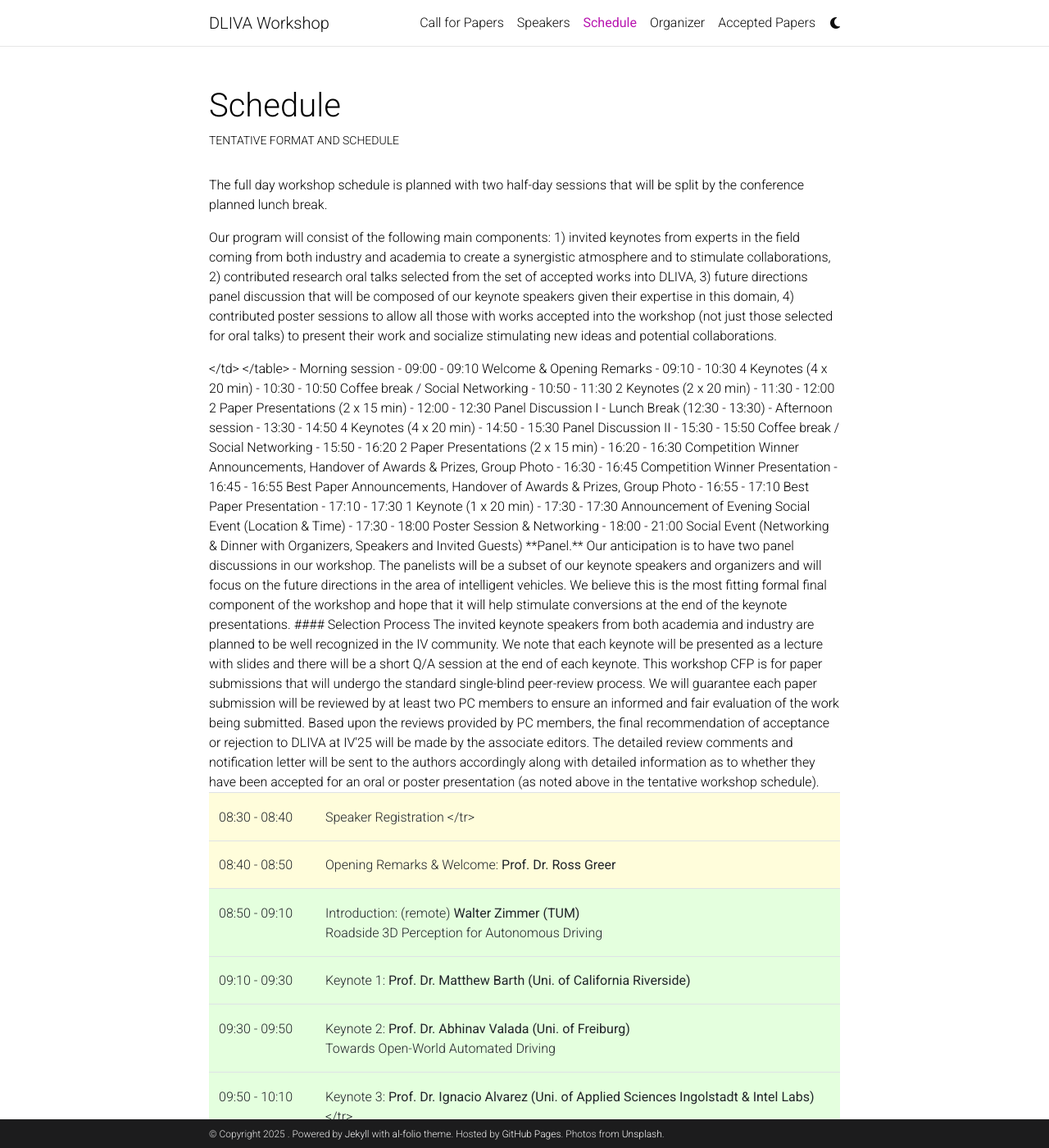
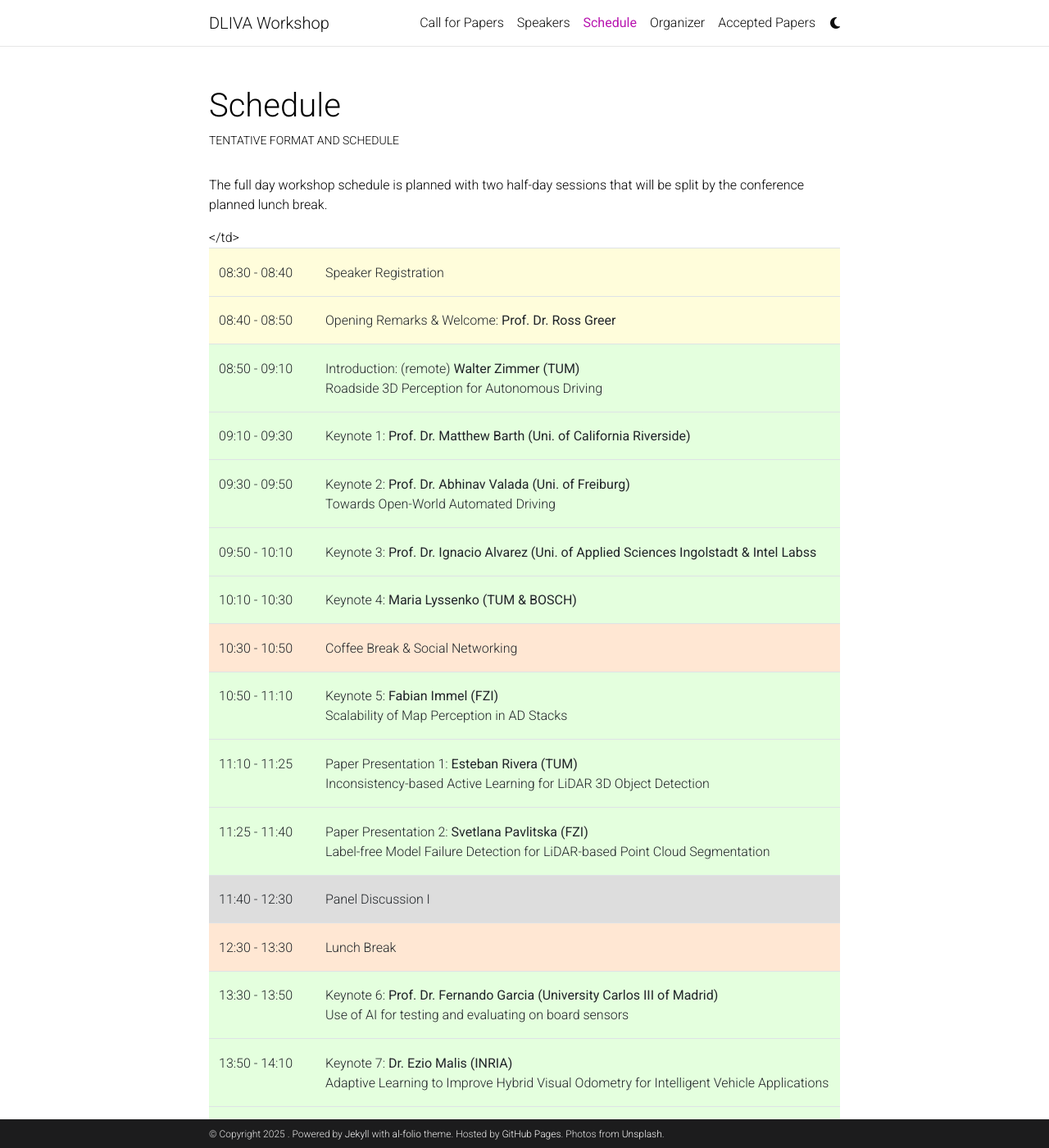
Before and after one commit to dliva-workshop/dliva-workshop.github.io, a Jekyll site: the page built from _pages/schedule.md, in a window 1280 px wide and 1400 px high. Shown: the whole window at 82% size. Built offline with Jekyll 4.4.1, drawn with Linux system fonts in a browser that asks for light colours; comment, search, counter and statistics services are not loaded; a style sheet for code colours, icons or effects is not loaded; some of the changed text lies outside the part shown.

Commit message:
update website

```diff
--- a/_pages/schedule.md
+++ b/_pages/schedule.md
@@ -9,12 +9,11 @@
 
 The full day workshop schedule is planned with two half-day sessions that will be split by the conference planned lunch break.
 
-Our program will consist of the following main components: 1) invited keynotes from experts in the field coming from both industry and academia to create a synergistic atmosphere and to stimulate collaborations, 2) contributed research oral talks selected from the set of accepted works into DLIVA, 3) future directions panel discussion that will be composed of our keynote speakers given their expertise in this domain, 4) contributed poster sessions to allow all those with works accepted into the workshop (not just those selected for oral talks) to present their work and socialize stimulating new ideas and potential collaborations.
 
 <table class="table table-striped">
     <tr style="background-color: #fffddb">
         <td width="130">08:30 - 08:40</td>
-        <td>Speaker Registration
+        <td>Speaker Registration</td>
     </tr>
     <tr style="background-color: #fffddb">
         <td width="130">08:40 - 08:50</td>
@@ -37,11 +36,11 @@
     </tr>
     <tr style="background-color:#e4ffde">
         <td>09:50 - 10:10</td>
-        <td>Keynote 3: <b>Prof. Dr. Ignacio Alvarez (Uni. of Applied Sciences Ingolstadt & Intel Labs)</b><br>
+        <td>Keynote 3: <b>Prof. Dr. Ignacio Alvarez (Uni. of Applied Sciences Ingolstadt & Intel Labss</b><br></td>
     </tr>
         <tr style="background-color:#e4ffde">
         <td>10:10 - 10:30</td>
-        <td>Keynote 4: <b>Maria Lyssenko (TUM & BOSCH)</b><br>
+        <td>Keynote 4: <b>Maria Lyssenko (TUM & BOSCH)</b><br></td>
     </tr>
     <tr style="background-color:#ffe7d3">
         <td>10:30 - 10:50</td>
@@ -129,7 +128,7 @@
     </tr>
     <tr style="background-color:#fffddb">
         <td>17:40 - 18:00</td>
-        <td><b>Prof. Dr. Ross Greer (Uni. of California Merced)<b><br>Closing & Announcement of DLIVA Workshop Reception (Location & Time), Group Picture of all Organizers and Speakers</td>
+        <td><b>Prof. Dr. Ross Greer (Uni. of California Merced)</b><br>Closing & Announcement of DLIVA Workshop Reception (Location & Time), Group Picture of all Organizers and Speakers</td>
     </tr>
     <tr style="background-color:#fffddb">
         <td>19:00 - 21:00</td>
@@ -137,27 +136,9 @@
     </tr>
 </table>
 
-- Morning session
-  - 09:00 - 09:10 Welcome & Opening Remarks
-  - 09:10 - 10:30 4 Keynotes (4 x 20 min)
-  - 10:30 - 10:50 Coffee break / Social Networking
-  - 10:50 - 11:30 2 Keynotes (2 x 20 min)
-  - 11:30 - 12:00 2 Paper Presentations (2 x 15 min)
-  - 12:00 - 12:30 Panel Discussion I
-- Lunch Break (12:30 - 13:30)
-- Afternoon session
-  - 13:30 - 14:50 4 Keynotes (4 x 20 min)
-  - 14:50 - 15:30 Panel Discussion II
-  - 15:30 - 15:50 Coffee break / Social Networking
-  - 15:50 - 16:20 2 Paper Presentations (2 x 15 min)
-  - 16:20 - 16:30 Competition Winner Announcements, Handover of Awards & Prizes, Group Photo
-  - 16:30 - 16:45 Competition Winner Presentation
-  - 16:45 - 16:55 Best Paper Announcements, Handover of Awards & Prizes, Group Photo
-  - 16:55 - 17:10 Best Paper Presentation
-  - 17:10 - 17:30 1 Keynote (1 x 20 min)
-  - 17:30 - 17:30 Announcement of Evening Social Event (Location & Time)
-  - 17:30 - 18:00 Poster Session & Networking
-  - 18:00 - 21:00 Social Event (Networking & Dinner with Organizers, Speakers and Invited Guests)
+
+Our program will consist of the following main components: 1) invited keynotes from experts in the field coming from both industry and academia to create a synergistic atmosphere and to stimulate collaborations, 2) contributed research oral talks selected from the set of accepted works into DLIVA, 3) future directions panel discussion that will be composed of our keynote speakers given their expertise in this domain, 4) contributed poster sessions to allow all those with works accepted into the workshop (not just those selected for oral talks) to present their work and socialize stimulating new ideas and potential collaborations.
+
 
 **Panel.**
 Our anticipation is to have two panel discussions in our workshop.
```
